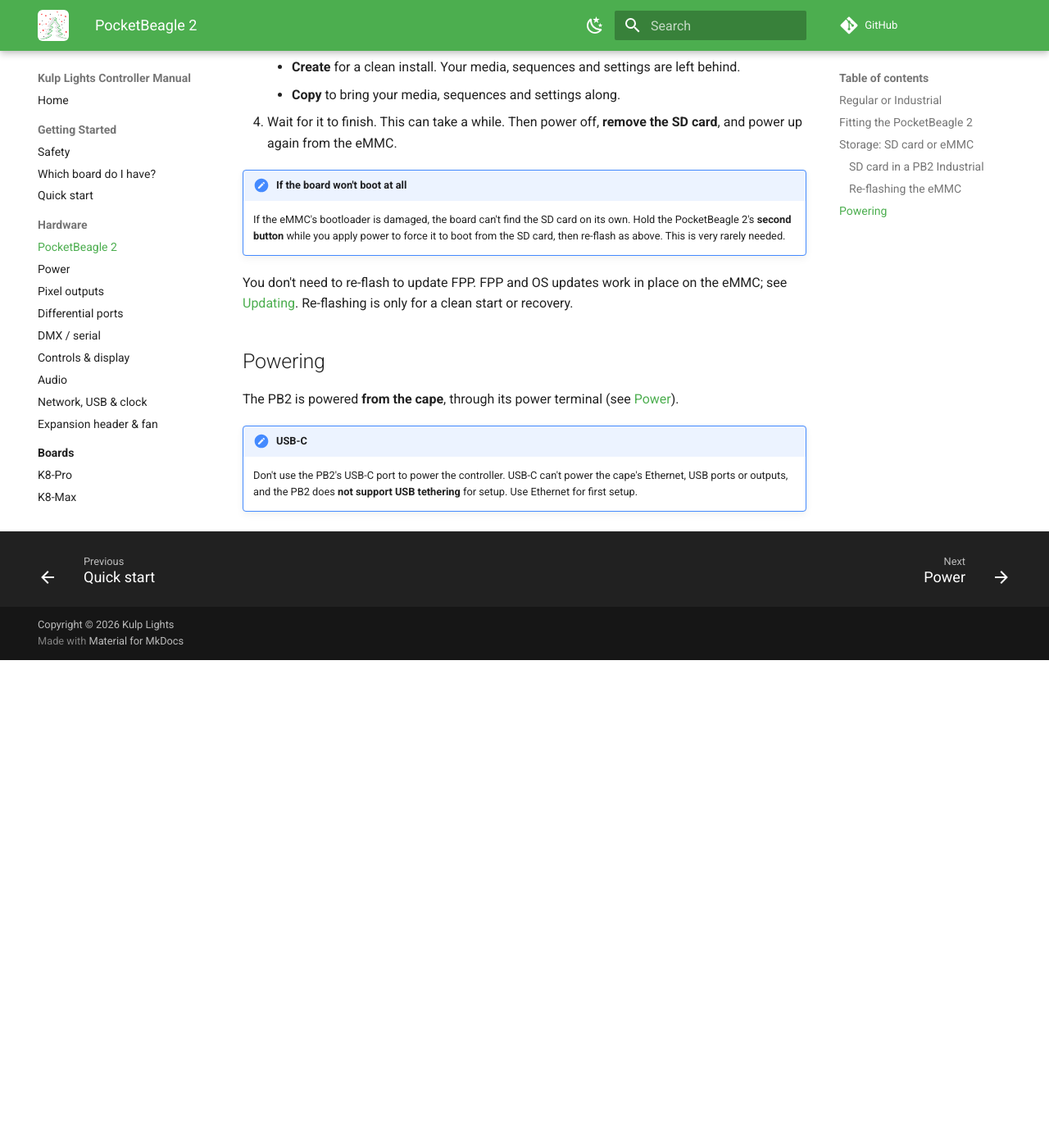
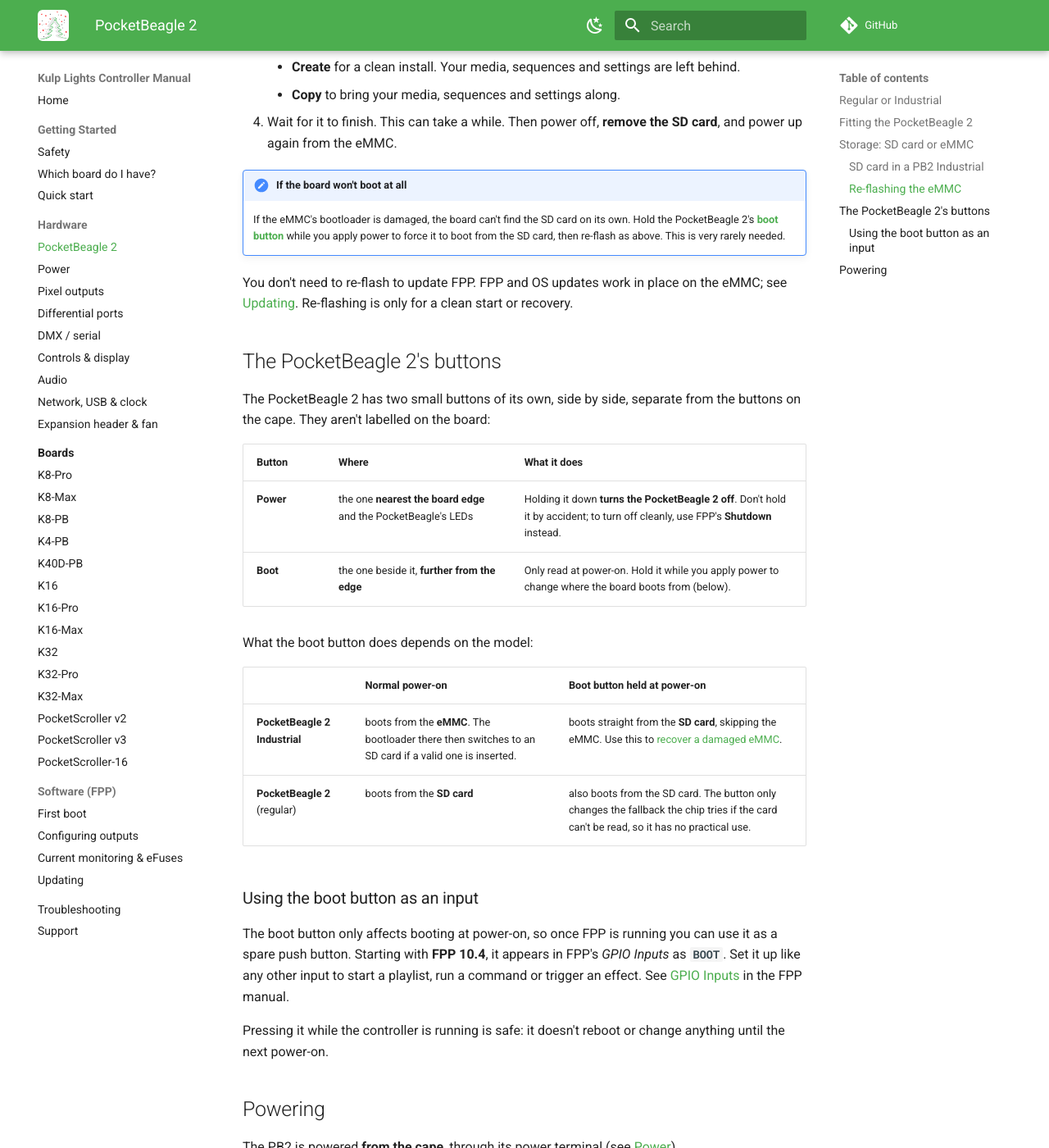
Before and after one commit to KulpLights/kulp-manuals, an MkDocs documentation site: the page built from docs/hardware/pocketbeagle2.md, in a window 1280 px wide and 1400 px high, scrolled down 2665 px. Shown: the whole window at 82% size. Built offline with MkDocs 1.6.1 and Material for MkDocs 9.7.7, drawn with Linux system fonts in a browser that asks for light colours; comment, search, counter and statistics services are not loaded; before the commit the page ends 3470 px from its top, so only the background shows below that.

Commit message:
PocketBeagle 2: explain its power and boot buttons
Describes which button is which, what holding the boot button at
power-on does on the regular and Industrial PocketBeagle 2, and using
the boot button as a GPIO input (BOOT) from FPP 10.4.

Co-Authored-By: Claude Opus 5.5 <noreply@anthropic.com>

```diff
--- a/docs/hardware/pocketbeagle2.md
+++ b/docs/hardware/pocketbeagle2.md
@@ -94,11 +94,38 @@ install:
 
 !!! note "If the board won't boot at all"
     If the eMMC's bootloader is damaged, the board can't find the SD card on its own. Hold the
-    PocketBeagle 2's **second button** while you apply power to force it to boot from the SD
-    card, then re-flash as above. This is very rarely needed.
+    PocketBeagle 2's [**boot button**](#the-pocketbeagle-2s-buttons) while you apply power to force it to boot from
+    the SD card, then re-flash as above. This is very rarely needed.
 
 You don't need to re-flash to update FPP. FPP and OS updates work in place on the eMMC; see
 [Updating](../software/updating.md). Re-flashing is only for a clean start or recovery.
+
+## The PocketBeagle 2's buttons
+
+The PocketBeagle 2 has two small buttons of its own, side by side, separate from the buttons on the
+cape. They aren't labelled on the board:
+
+| Button | Where | What it does |
+|---|---|---|
+| **Power** | the one **nearest the board edge** and the PocketBeagle's LEDs | Holding it down **turns the PocketBeagle 2 off**. Don't hold it by accident; to turn off cleanly, use FPP's **Shutdown** instead. |
+| **Boot** | the one beside it, **further from the edge** | Only read at power-on. Hold it while you apply power to change where the board boots from (below). |
+
+What the boot button does depends on the model:
+
+| | Normal power-on | Boot button held at power-on |
+|---|---|---|
+| **PocketBeagle 2 Industrial** | boots from the **eMMC**. The bootloader there then switches to an SD card if a valid one is inserted. | boots straight from the **SD card**, skipping the eMMC. Use this to [recover a damaged eMMC](#re-flashing-the-emmc). |
+| **PocketBeagle 2** (regular) | boots from the **SD card** | also boots from the SD card. The button only changes the fallback the chip tries if the card can't be read, so it has no practical use. |
+
+### Using the boot button as an input
+
+The boot button only affects booting at power-on, so once FPP is running you can use it as a spare
+push button. Starting with **FPP 10.4**, it appears in FPP's *GPIO Inputs* as **`BOOT`**. Set it up
+like any other input to start a playlist, run a command or trigger an effect. See
+[GPIO Inputs](https://manual.falconplayer.com/060-gpio-inputs/) in the FPP manual.
+
+Pressing it while the controller is running is safe: it doesn't reboot or change anything until
+the next power-on.
 
 ## Powering
 
```
